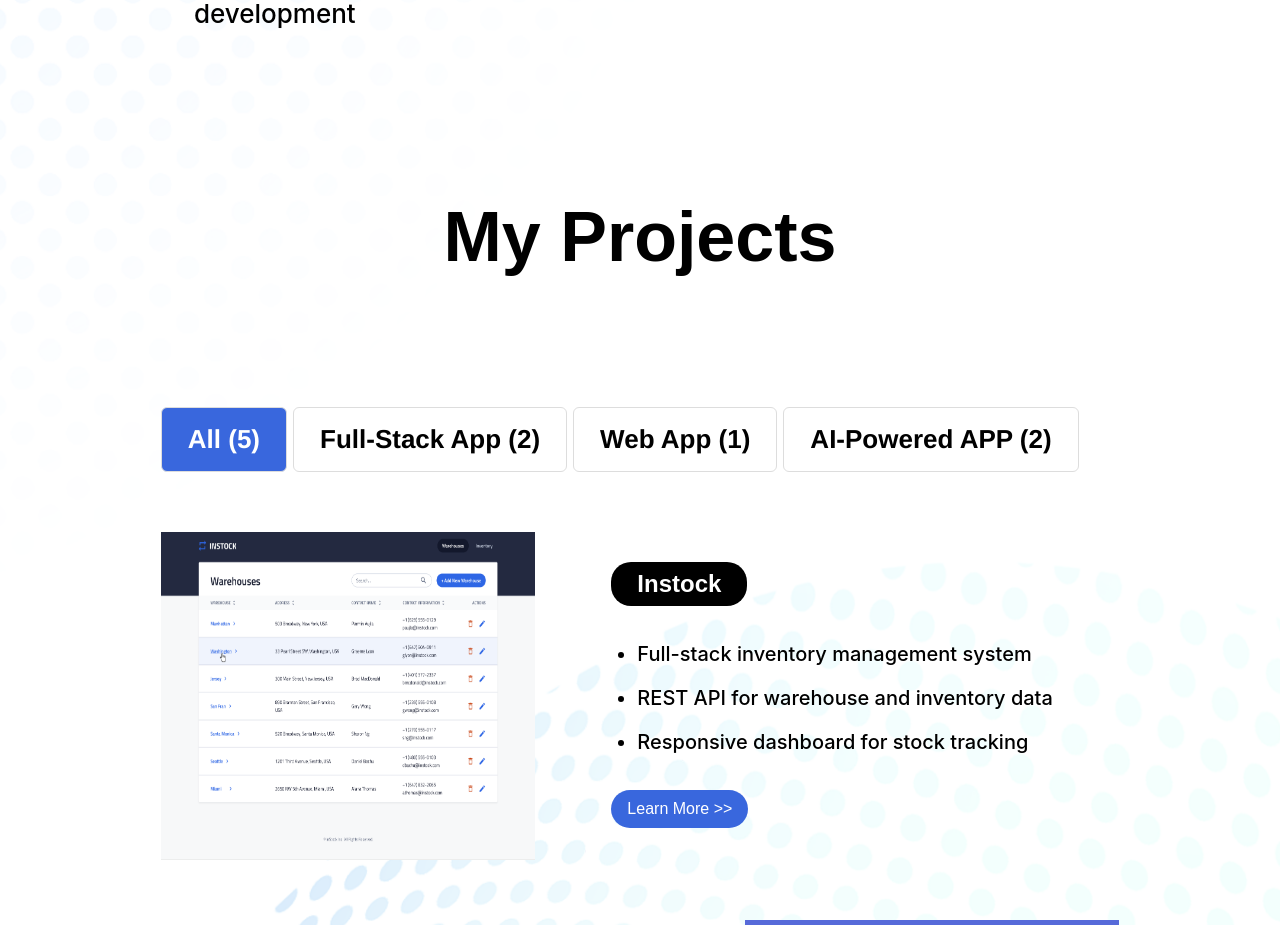
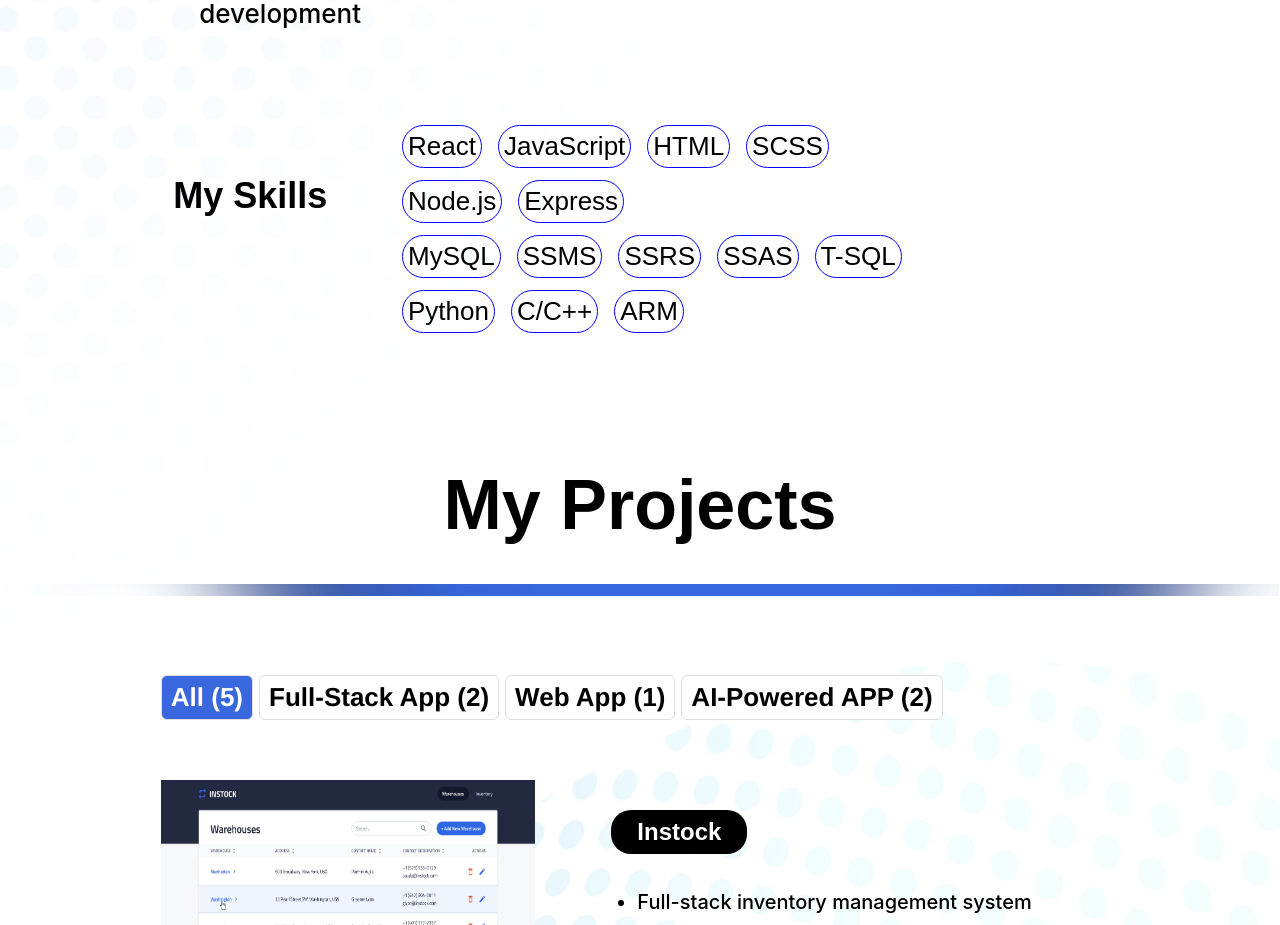
Before and after one commit to wslyyvr/PortfolioWeb, a React (Vite) app: page / in a window 1280 px wide. Shown: the part 1212-2137 px from the top of the page. Built offline with nearby package versions, Linux system fonts and the light colour scheme.

Commit message:
add skills part

```diff
--- a/src/assets/data.json
+++ b/src/assets/data.json
@@ -13,6 +13,13 @@
     "Clean Code & Best Practices",
     "Hardware & Embedded Systems Experience"
   ],
+"skills": [
+  ["React", "JavaScript", "HTML", "SCSS"],
+  ["Node.js", "Express"],
+  ["MySQL", "SSMS", "SSRS", "SSAS", "T-SQL"],
+  ["Python", "C/C++", "ARM"]
+],
+
   "product": [
     {
       "name": "Instock",
--- a/src/components/MainContainer/MainContainer.scss
+++ b/src/components/MainContainer/MainContainer.scss
@@ -29,7 +29,7 @@
     .main-part_bar {
         width: 100%;
         height: pxToRem(12);
-        // //background-image: url('../../assets/images/MainPartBar.jpg');
+        background-image: url('../../assets/images/MainPartBar.jpg');
         // background-size: 100% 100%;
         // background-repeat: no-repeat;
         // background-position: center center;
@@ -56,7 +56,7 @@
             //margin-bottom: pxToRem(16);
 
             button {
-                padding: pxToRem(16) pxToRem(26);
+                padding: pxToRem(6) pxToRem(9);
                 border: 1px solid #ddd;
                 background: white;
                 cursor: pointer;
@@ -138,7 +138,9 @@
     .product-area {
         gap: pxToRem(0);
         //border: 1px solid red;
-
+        .main-part_bar {
+            margin-top:  pxToRem(15);
+        }
         h1 {
 
             font-size: pxToRem(36);
@@ -150,22 +152,29 @@
 
             .custom-dropdown {
                 position: relative;
-                width: 70%;
+                width: 50%;
+                //border: ;
+                // padding: 0;
                 margin-right: auto;
                 //max-width: pxToRem(375);
                 border: 2px solid black;
             }
 
-            /* 按钮样式 */
+
             .dropdown-btn {
-
+                position: relative;
                 width: 100%;
-                padding: pxToRem(16) pxToRem(26);
-                border: 1px solid #ddd;
+                 padding: 0;
+                // padding: pxToRem(16) pxToRem(26);
+                //border: 1px solid #ddd;
                 border-radius: pxToRem(6);
                 background: white;
-
-                font-size: pxToRem(26);
+                 //border: 1px solid red;
+                span{
+                    font-size: pxToRem(16);
+                    //border: 1px solid red;
+                }
+                // font-size: pxToRem(16);
                 font-weight: 600;
                 font-family: "Helvetica", "Arial", sans-serif;
 
@@ -178,7 +187,8 @@
 
             .arrow {
                 margin-left: pxToRem(6);
-                font-size: pxToRem(26);
+                font-size: pxToRem(16);
+                // border: 1px solid red;
             }
 
             .dropdown-btn:hover {
@@ -186,7 +196,7 @@
                 color: white;
             }
 
-            /* 下拉菜单 */
+
             .dropdown-menu {
                 //border: 1px solid red;
                 position: absolute;
@@ -202,11 +212,11 @@
                 z-index: 1000;
             }
 
-            /* 选项 */
+            /* option */
             .dropdown-item {
-                padding: pxToRem(14) pxToRem(20);
+                padding: pxToRem(6) pxToRem(9);
                 cursor: pointer;
-                font-size: pxToRem(24);
+                font-size: pxToRem(16);
                 transition: all 0.2s ease;
             }
 
@@ -218,6 +228,7 @@
             .dropdown-item.active {
                 background: #3967dd;
                 color: white;
+                font-size: pxToRem(16);
             }
         }
     }
--- a/src/components/PersonalInfo/PersonalInfo.jsx
+++ b/src/components/PersonalInfo/PersonalInfo.jsx
@@ -35,6 +35,21 @@ function PersonalInfo() {
                 </ul>
 
             </div>
+            <div className='skill_block'>
+                <h1>My Skills </h1>
+
+                <div className='skill_display'>
+                    {data.skills.map((row, index) => (
+                        <div key={index} className="skill_row">
+                            {row.map((skill, i) => (
+                                <span key={i} className="skill_tag">
+                                    {skill}
+                                </span>
+                            ))}
+                        </div>
+                    ))}
+                </div>
+            </div>
         </div>
     );
 }
--- a/src/components/PersonalInfo/PersonalInfo.scss
+++ b/src/components/PersonalInfo/PersonalInfo.scss
@@ -9,7 +9,7 @@
     display: flex;
     flex-direction: row;
     gap: 3.3%;
-    //border: 1px solid red;
+    //border: 1px solid yellow;
 
     //align-items: center;
     .head-img {
@@ -22,9 +22,13 @@
     }
 
     .summary_resume {
-        max-width: 65%;
+        width: 88%;
+        //max-width: 65%;
         margin-top: pxToRem(120);
-        //border: 1px solid red;
+        //margin-left: pxToRem(3);
+        margin-left: auto;
+        margin-right: auto;
+        //border: 1px solid blue;
         display: flex;
         flex-direction: column;
         gap: 2.6%;
@@ -59,6 +63,52 @@
 
 
     }
+
+    .skill_block {
+        //border: 1px solid red;
+        width: 88%;
+        //height: pxToRem(200);
+        margin-right: auto;
+        margin-left: auto;
+        //margin-left: pxToRem(60);
+        display: flex;
+        flex-direction: row;
+        gap: 8%;
+        margin-top: pxToRem(60);
+        h1 {
+            padding: 0;
+            margin: 0;
+            margin-top: pxToRem(50);
+            //border: 1px solid red;
+            font-family: "Arial", "Helvetica", sans-serif;
+            color: black;
+            font-size: pxToRem(36);
+            font-weight: 700;
+        }
+
+        .skill_display {
+            display: flex;
+            flex-direction: column;
+            gap: pxToRem(12);
+            //border: 1px solid red;
+        }
+
+        .skill_row {
+            display: flex;
+            flex-wrap: wrap;
+            gap: pxToRem(16);
+        }
+
+        .skill_tag {
+            font-family: "Arial", "Helvetica", sans-serif;
+            font-size: pxToRem(26);
+            font-weight: 500;
+            padding: 5px;
+            border: 1px solid blue;
+            border-radius: pxToRem(50);
+        }
+
+    }
 }
 
 @include tablet {
@@ -66,11 +116,11 @@
         flex-direction: column;
 
         .head-img {
-             width: pxToRem(300);
+            width: pxToRem(300);
             height: pxToRem(300);
             margin-left: auto;
             margin-right: auto;
-             margin-top: pxToRem(15);
+            margin-top: pxToRem(15);
         }
 
         .summary_resume {
@@ -78,7 +128,7 @@
             margin-right: auto;
             //border: 1px solid red;
             max-width: 89%;
-             margin-top: pxToRem(15);
+            margin-top: pxToRem(15);
         }
     }
 }
@@ -87,7 +137,17 @@
     .PersonalInfoDisplay {
         flex-direction: column;
         //border: 1px solid red;
+        .skill_block {
+            margin-top:  pxToRem(30);
+            //border: 1px solid red;
+            flex-direction: column;
+            gap:  pxToRem(30);
+            h1{
+                margin: 0;
+                font-size: pxToRem(36);
+            }
 
+        }
         .head-img {
             //border: 1px solid red;
             border-radius: pxToRem(500);
```
